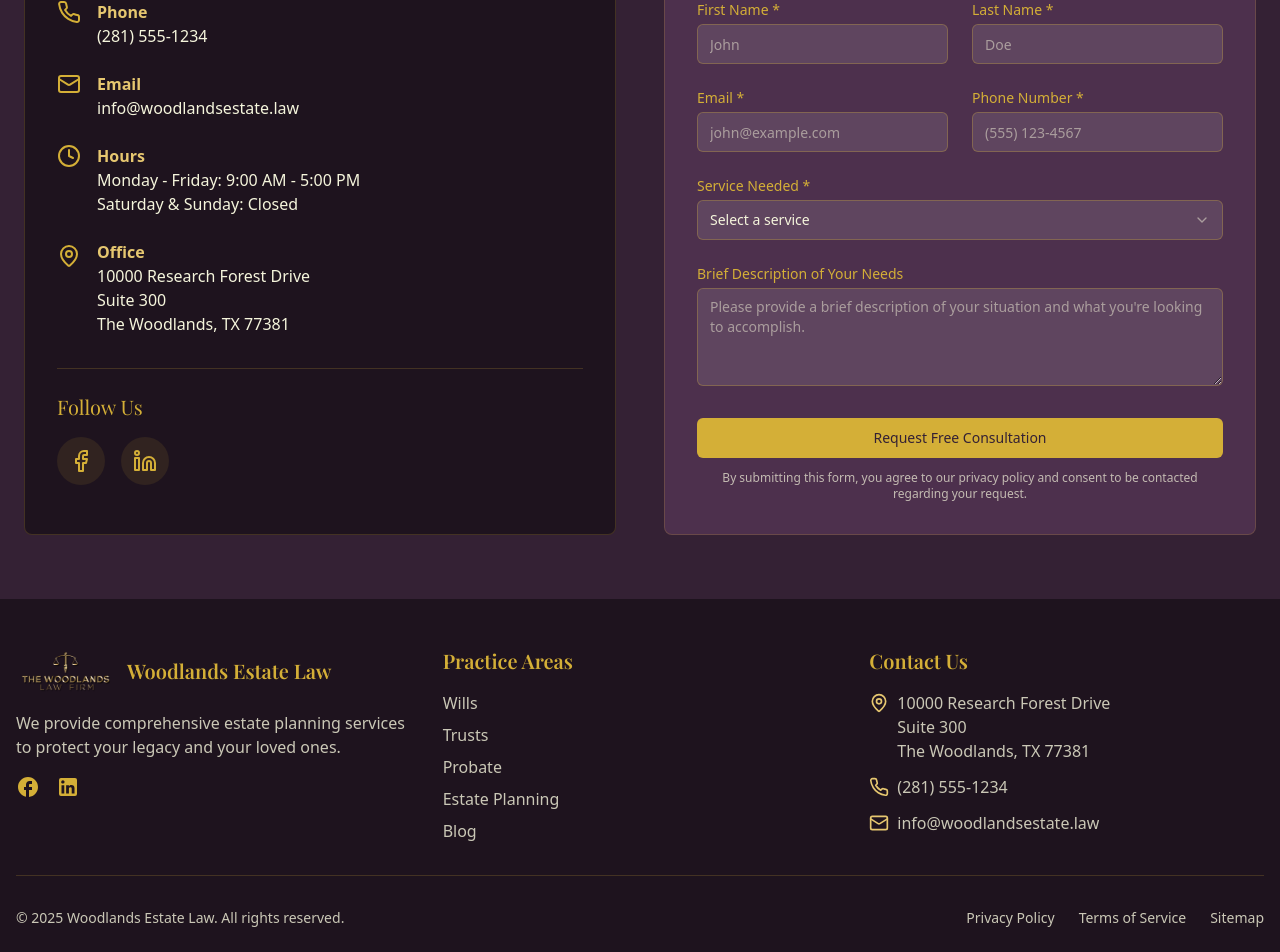
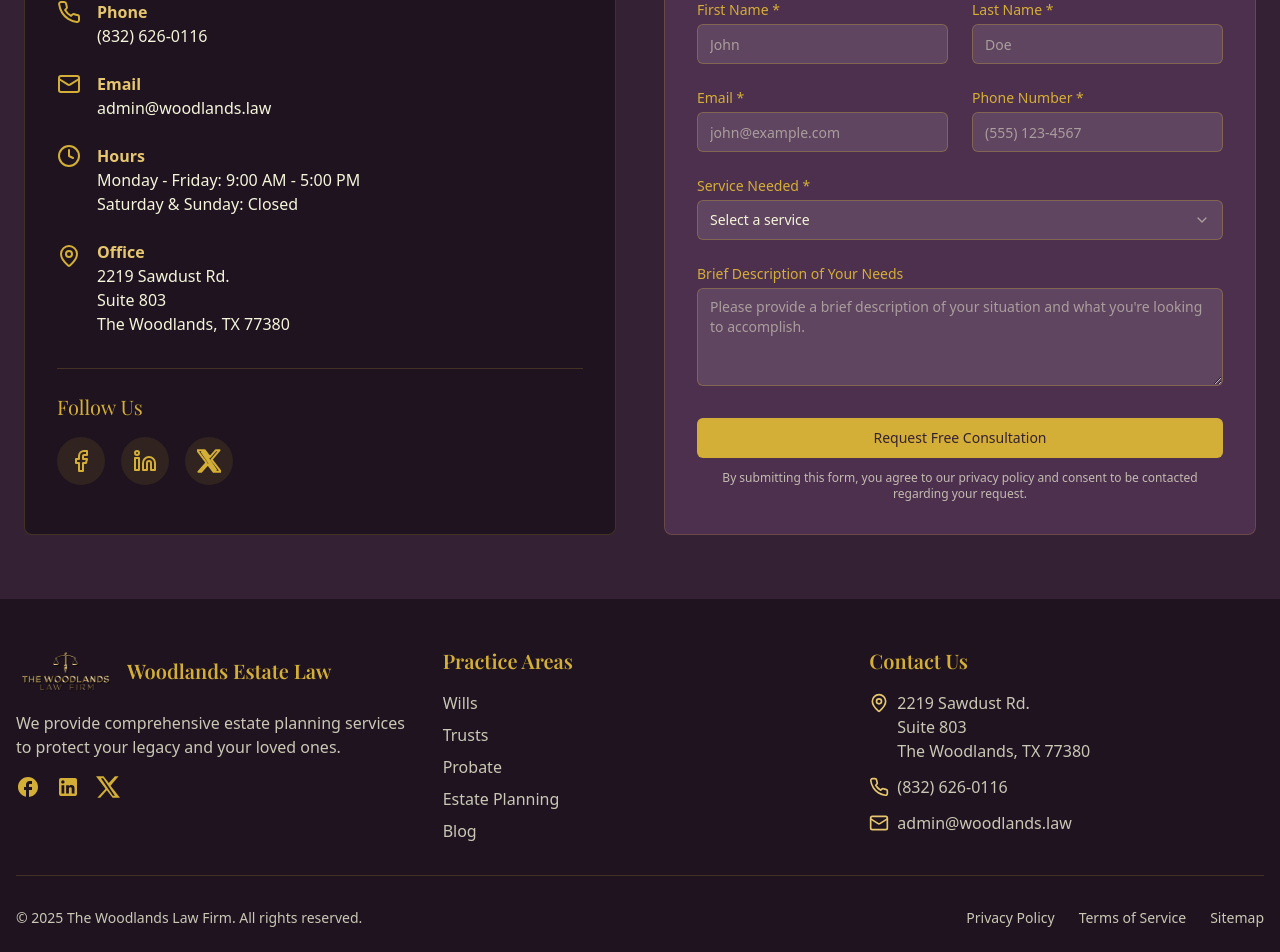
Before and after one commit to Aggiebryan/woodland-estate-launchpad, a React (Vite) app: page /contact in a window 1280 px wide. Shown: the part 402-1354 px from the top of the page. Built offline with nearby package versions, Linux system fonts and the light colour scheme.

Commit message:
Update contact and footer information
Update contact details, social media links, and footer information.

```diff
--- a/src/components/layout/Footer.tsx
+++ b/src/components/layout/Footer.tsx
@@ -24,7 +24,7 @@ const Footer = () => {
             </p>
             <div className="flex space-x-4">
               <a
-                href="https://facebook.com"
+                href="https://www.facebook.com/woodlandslaw"
                 target="_blank"
                 rel="noopener noreferrer"
                 className="text-woodlands-gold hover:text-woodlands-lightgold transition-colors"
@@ -35,7 +35,7 @@ const Footer = () => {
                 </svg>
               </a>
               <a
-                href="https://linkedin.com"
+                href="https://www.linkedin.com/company/woodlandslaw"
                 target="_blank"
                 rel="noopener noreferrer"
                 className="text-woodlands-gold hover:text-woodlands-lightgold transition-colors"
@@ -43,6 +43,17 @@ const Footer = () => {
               >
                 <svg xmlns="http://www.w3.org/2000/svg" viewBox="0 0 24 24" fill="currentColor" className="w-6 h-6">
                   <path d="M19 3a2 2 0 0 1 2 2v14a2 2 0 0 1-2 2H5a2 2 0 0 1-2-2V5a2 2 0 0 1 2-2h14m-.5 15.5v-5.3a3.26 3.26 0 0 0-3.26-3.26c-.85 0-1.84.52-2.32 1.3v-1.11h-2.79v8.37h2.79v-4.93c0-.77.62-1.4 1.39-1.4a1.4 1.4 0 0 1 1.4 1.4v4.93h2.79M6.88 8.56a1.68 1.68 0 0 0 1.68-1.68c0-.93-.75-1.69-1.68-1.69a1.69 1.69 0 0 0-1.69 1.69c0 .93.76 1.68 1.69 1.68m1.39 9.94v-8.37H5.5v8.37h2.77z" />
+                </svg>
+              </a>
+              <a
+                href="https://x.com/woodlands_law"
+                target="_blank"
+                rel="noopener noreferrer"
+                className="text-woodlands-gold hover:text-woodlands-lightgold transition-colors"
+                aria-label="Twitter"
+              >
+                <svg xmlns="http://www.w3.org/2000/svg" viewBox="0 0 24 24" fill="currentColor" className="w-6 h-6">
+                  <path d="M18.901 1.153h3.68l-8.04 9.557L24 22.846h-7.406l-5.8-7.584-6.638 7.584H1.353l8.15-9.108L0 1.153h7.594l5.243 6.932zM16.9 20.777h2.042L7.089 3.245H4.907z" />
                 </svg>
               </a>
             </div>
@@ -87,27 +98,27 @@ const Footer = () => {
               <li className="flex items-start">
                 <MapPin className="w-5 h-5 mr-2 mt-0.5 text-woodlands-lightgold" />
                 <span className="text-woodlands-cream opacity-80">
-                  10000 Research Forest Drive<br />
-                  Suite 300<br />
-                  The Woodlands, TX 77381
+                  2219 Sawdust Rd.<br />
+                  Suite 803<br />
+                  The Woodlands, TX 77380
                 </span>
               </li>
               <li className="flex items-center">
                 <Phone className="w-5 h-5 mr-2 text-woodlands-lightgold" />
                 <a
-                  href="tel:+12815551234"
+                  href="tel:+18326260116"
                   className="text-woodlands-cream opacity-80 hover:opacity-100 hover:text-woodlands-lightgold transition-colors"
                 >
-                  (281) 555-1234
+                  (832) 626-0116
                 </a>
               </li>
               <li className="flex items-center">
                 <Mail className="w-5 h-5 mr-2 text-woodlands-lightgold" />
                 <a
-                  href="mailto:info@woodlandsestate.law"
+                  href="mailto:admin@woodlands.law"
                   className="text-woodlands-cream opacity-80 hover:opacity-100 hover:text-woodlands-lightgold transition-colors"
                 >
-                  info@woodlandsestate.law
+                  admin@woodlands.law
                 </a>
               </li>
             </ul>
@@ -118,7 +129,7 @@ const Footer = () => {
         <div className="border-t border-woodlands-gold/20 mt-8 pt-8">
           <div className="flex flex-col md:flex-row justify-between items-center">
             <p className="text-woodlands-cream opacity-80 text-sm mb-4 md:mb-0">
-              &copy; {currentYear} Woodlands Estate Law. All rights reserved.
+              &copy; {currentYear} The Woodlands Law Firm. All rights reserved.
             </p>
             <div className="flex space-x-6 text-sm font-body">
               <Link to="/privacy" className="text-woodlands-cream opacity-80 hover:opacity-100 hover:text-woodlands-lightgold transition-colors">
--- a/src/components/layout/Navbar.tsx
+++ b/src/components/layout/Navbar.tsx
@@ -1,4 +1,3 @@
-
 import { useState } from "react";
 import { Link } from "react-router-dom";
 import { Menu, X, ChevronDown } from "lucide-react";
@@ -73,11 +72,11 @@ const Navbar = () => {
           </div>
 
           <div className="hidden md:flex">
-            <Link to="/contact">
+            <a href="https://woodlandslaw.cliogrow.com/book" target="_blank" rel="noopener noreferrer">
               <Button className="bg-woodlands-gold text-woodlands-purple hover:bg-woodlands-lightgold">
                 Free Consultation
               </Button>
-            </Link>
+            </a>
           </div>
 
           {/* Mobile Navigation Toggle */}
@@ -170,13 +169,14 @@ const Navbar = () => {
               Contact
             </Link>
 
-            <Link
-              to="/contact"
+            <a
+              href="https://woodlandslaw.cliogrow.com/book"
+              target="_blank"
+              rel="noopener noreferrer"
               className="block px-3 py-2 text-center bg-woodlands-gold text-woodlands-purple font-semibold rounded-md mt-4"
-              onClick={() => setIsOpen(false)}
             >
               Free Consultation
-            </Link>
+            </a>
           </div>
         </div>
       )}
--- a/src/pages/Contact.tsx
+++ b/src/pages/Contact.tsx
@@ -1,4 +1,3 @@
-
 import MainLayout from "@/components/layout/MainLayout";
 import ConsultationForm from "@/components/shared/ConsultationForm";
 import { Mail, Phone, MapPin, Clock } from "lucide-react";
@@ -27,10 +26,10 @@ const Contact = () => {
                 <div>
                   <p className="font-semibold text-woodlands-lightgold">Phone</p>
                   <a
-                    href="tel:+12815551234"
+                    href="tel:+18326260116"
                     className="text-woodlands-cream hover:text-woodlands-gold transition-colors"
                   >
-                    (281) 555-1234
+                    (832) 626-0116
                   </a>
                 </div>
               </li>
@@ -40,10 +39,10 @@ const Contact = () => {
                 <div>
                   <p className="font-semibold text-woodlands-lightgold">Email</p>
                   <a
-                    href="mailto:info@woodlandsestate.law"
+                    href="mailto:admin@woodlands.law"
                     className="text-woodlands-cream hover:text-woodlands-gold transition-colors"
                   >
-                    info@woodlandsestate.law
+                    admin@woodlands.law
                   </a>
                 </div>
               </li>
@@ -64,9 +63,9 @@ const Contact = () => {
                 <div>
                   <p className="font-semibold text-woodlands-lightgold">Office</p>
                   <p className="text-woodlands-cream">
-                    10000 Research Forest Drive<br />
-                    Suite 300<br />
-                    The Woodlands, TX 77381
+                    2219 Sawdust Rd.<br />
+                    Suite 803<br />
+                    The Woodlands, TX 77380
                   </p>
                 </div>
               </li>
@@ -76,7 +75,7 @@ const Contact = () => {
               <h3 className="text-xl font-serif text-woodlands-gold mb-4">Follow Us</h3>
               <div className="flex space-x-4">
                 <a
-                  href="https://facebook.com"
+                  href="https://www.facebook.com/woodlandslaw"
                   target="_blank"
                   rel="noopener noreferrer"
                   className="bg-woodlands-gold/10 hover:bg-woodlands-gold/20 text-woodlands-gold p-3 rounded-full transition-colors"
@@ -87,7 +86,7 @@ const Contact = () => {
                   </svg>
                 </a>
                 <a
-                  href="https://linkedin.com"
+                  href="https://www.linkedin.com/company/woodlandslaw"
                   target="_blank"
                   rel="noopener noreferrer"
                   className="bg-woodlands-gold/10 hover:bg-woodlands-gold/20 text-woodlands-gold p-3 rounded-full transition-colors"
@@ -97,6 +96,17 @@ const Contact = () => {
                     <path d="M16 8a6 6 0 0 1 6 6v7h-4v-7a2 2 0 0 0-2-2 2 2 0 0 0-2 2v7h-4v-7a6 6 0 0 1 6-6z"></path>
                     <rect x="2" y="9" width="4" height="12"></rect>
                     <circle cx="4" cy="4" r="2"></circle>
+                  </svg>
+                </a>
+                <a
+                  href="https://x.com/woodlands_law"
+                  target="_blank"
+                  rel="noopener noreferrer"
+                  className="bg-woodlands-gold/10 hover:bg-woodlands-gold/20 text-woodlands-gold p-3 rounded-full transition-colors"
+                  aria-label="Twitter"
+                >
+                  <svg xmlns="http://www.w3.org/2000/svg" width="24" height="24" viewBox="0 0 24 24" fill="none" stroke="currentColor" strokeWidth="2" strokeLinecap="round" strokeLinejoin="round">
+                    <path d="M18.901 1.153h3.68l-8.04 9.557L24 22.846h-7.406l-5.8-7.584-6.638 7.584H1.353l8.15-9.108L0 1.153h7.594l5.243 6.932zM16.9 20.777h2.042L7.089 3.245H4.907z" />
                   </svg>
                 </a>
               </div>
```
